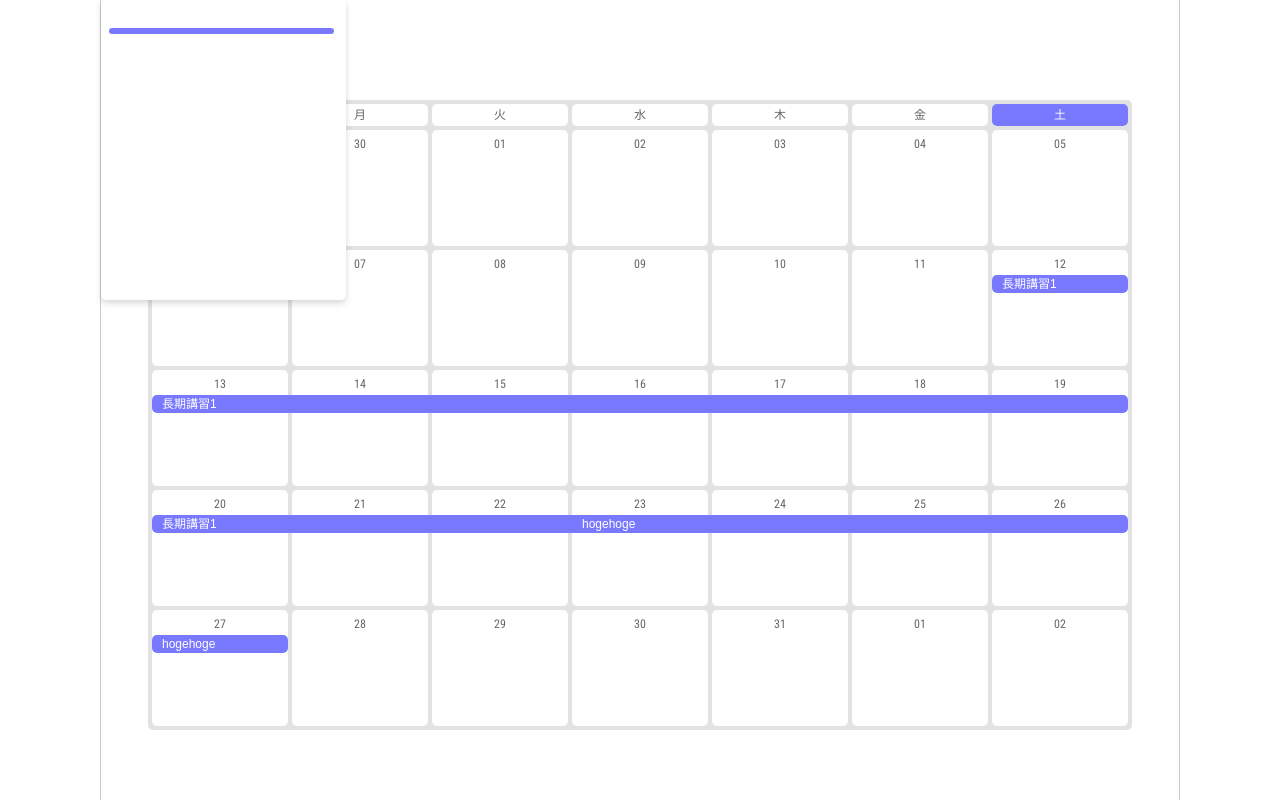
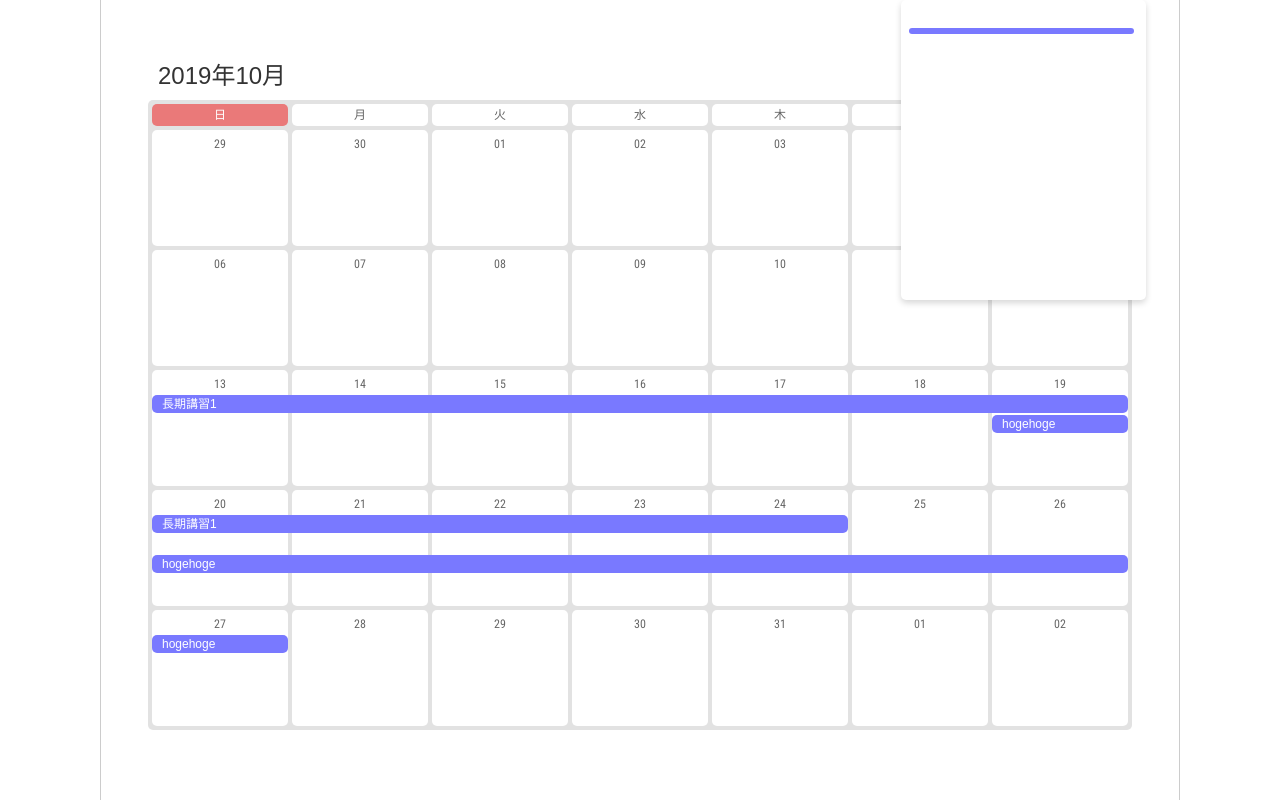
Before and after one commit to Lucas-Poppy/vue-calendar, a Vue app: page / in a window 1280 px wide. Built offline with nearby package versions, Linux system fonts and the light colour scheme.

Commit message:
期間が被った時に下に表示する

```diff
--- a/src/components/modules/Calendar.vue
+++ b/src/components/modules/Calendar.vue
@@ -51,13 +51,16 @@
           <div v-for="day in calendarData" :key="day.index" class="item">
             <div class="content-wrap">
               <span class="day">{{dayFormat(day)}}</span>
-              <span v-for="plan in longPlans(day)"
+              <span v-for="plan in longPlans[day]"
                :key="plan.index"
                class="plan -long -blue"
-               :class="longPlanStatus(plan, day)">
+               :class="longPlanStyleClass(plan, day)">
                 <span>{{ plan.title }}</span>
               </span>
-              <span v-for="plan in dayPlans(day)" :key="plan.index" class="plan -short" :class="colorClass(plan.index)">
+              <span v-for="(plan, index) in dayPlans[day]"
+               :key="index"
+               class="plan -short"
+               :class="shortPlanStyleClass(index, day)">
                 <span class="time">{{plan.start_time}}</span>{{plan.name}}
               </span>
             </div>
@@ -95,7 +98,9 @@ export default {
         day: '',
         title: '',
         plans: []
-      }
+      },
+      duplicateCount: {}, // どの日付に何個のプランが重複しているか
+      planIndex: {}
     }
   },
   methods: {
@@ -112,12 +117,6 @@ export default {
       this.current--
     },
     /**
-     * 指定された日のプランのみを返す
-     */
-    dayPlans (date) {
-      return this.day_plans.filter(x => x.day === date)
-    },
-    /**
      * カラー用のクラスを返す
      */
     colorClass (number) {
@@ -128,19 +127,6 @@ export default {
      */
     dayFormat (date) {
       return moment(date, 'YYYYMMDD').format('DD')
-    },
-    /**
-     * 指定された日に存在する長期予定を返す
-     */
-    longPlans (date) {
-      const todayPlans = this.long_plans.filter(x => (x.start_date === date))
-      if (!this.isWeekStart(date)) {
-        return todayPlans
-      }
-      const plansInTime = this.long_plans.filter(x => (x.start_date <= date && x.end_date >= date))
-      const result = _.uniqBy([...todayPlans, ...plansInTime], 'id')
-
-      return result
     },
     /**
      * その週のどこまで長期講習を表示させるか計算してクラス名を返す
@@ -169,30 +155,94 @@ export default {
     dateDifference (date1, date2) {
       const diffInDays = moment(date1, 'YYYYMMDD').diff(moment(date2, 'YYYYMMDD'), 'days')
       return Math.abs(diffInDays)
+    },
+    shortPlanStyleClass (planIndex, date) {
+      console.log(planIndex)
+      let style = this.colorClass(planIndex)
+      // 期間重複数
+      let duplicateCount = this.duplicateCount[date]
+      let margin = 1
+      for (let i = 1; i <= duplicateCount + 1; i++) {
+        // planIndexに存在するIndexは使わない
+        if (this.planIndex[date].find(item => item === i)) {
+          continue
+        }
+        margin = i
+        this.fillPlanIndex(date, 1, i)
+        break
+      }
+      return `${style} -top${margin}`
+    },
+    /**
+     * 長期講習に付与するclassをまとめるメソッド
+     */
+    longPlanStyleClass (longPlan, date) {
+      let style = this.longPlanStatus(longPlan, date)
+      // 期間重複数
+      let duplicateCount = this.duplicateCount[date]
+      let margin = 1
+      for (let i = 1; i <= duplicateCount + 1; i++) {
+        // planIndexに存在するIndexは使わない
+        if (this.planIndex[date].find(item => item === i)) {
+          continue
+        }
+        margin = i
+        // 指定された日付から何日間あるか
+        const dateDiff = this.dateDifference(date, longPlan.end_date) + 1
+        let j = 0
+        // 来週に跨いでいた場合
+        if (7 - this.weekDay(date) < dateDiff) {
+          j = 7 - this.weekDay(date)
+        } else {
+          j = dateDiff
+        }
+        this.fillPlanIndex(date, j, i)
+        break
+      }
+      return `${style} -top${margin}`
+    },
+    /**
+     * 長期期間の時に他の日のplanIndexを埋めていく
+     * date 夏期講習の要素が入る日
+     * num その週の夏期講習の入る期間
+     * index その日に使っている連番の数値
+     */
+    fillPlanIndex (date, num, index) {
+      for (let i = 0; i < num; i++) {
+        this.planIndex[moment(date, 'YYYYMMDD').add(i, 'days').format('YYYYMMDD')].push(index)
+      }
+    },
+    /**
+     * computedに書けばいいのかメソッドに書けばいいのか迷い中
+     */
+    planCount () {
+      let planCount = {}
+      Object.keys(this.longPlans2).forEach(date => {
+        planCount[date] = 0
+        this.planIndex[date] = []
+        this.longPlans2[date].forEach(() => planCount[date]++)
+      })
+      Object.keys(this.dayPlans).forEach(date => {
+        this.dayPlans[date].forEach(() => planCount[date]++)
+      })
+      this.duplicateCount = planCount
+      this.loopDuplicateCount = planCount
     }
-    // /**
-    //  * その週の開始日を取得する 使うかわからん
-    //  */
-    // weeklyStartDate (date, longPlan) {
-    //   // その週の日曜日と何日差があるか取得
-    //   const diffSunDay = moment(date, 'YYYYMMDD').day()
-    //   // 長期講習の開始日と何日差があるか取得
-    //   const diffInDays = moment(date, 'YYYYMMDD').diff(moment(longPlan.start_date, 'YYYYMMDD'), 'days')
-    //   if (diffSunDay >= diffInDays) {
-    //     return moment(longPlan.start_date, 'YYYYMMDD').format('YYYYMMDD')
-    //   }
-    //   return moment(date, 'YYYYMMDD').add(diffSunDay, 'days').format('YYYYMMDD')
-    // }
-
   },
   created () {
     this.long_plans = [
       {id: 1, start_date: '20191012', end_date: '20191024', title: '長期講習1'},
-      {id: 2, start_date: '20191023', end_date: '20191027', title: 'hogehoge'}
+      {id: 2, start_date: '20191019', end_date: '20191027', title: 'hogehoge'}
     ]
     this.day_plans = [
-      {id: 1, day: '20191015', start_time: '19:00', end_time: '21:00', name: '数学'}
+      {id: 1, day: '20191022', start_time: '19:00', end_time: '21:00', name: '数学'}
     ]
+    this.planCount()
+  },
+  watch: {
+    current (val) {
+      this.planCount()
+    }
   },
   computed: {
     currentMoment () {
@@ -229,8 +279,48 @@ export default {
       const list = result.reduce((pre, current) => { pre.push(...current); return pre }, [])
       return list
     },
-    dateFormat (dateObject) {
-      return ''
+    /**
+     * 日ごとに存在する長期予定を返す
+     */
+    longPlans () {
+      let longPlans = {}
+      this.calendarData.map((date, index, array) => {
+        const todayPlans = this.long_plans.filter(x => (x.start_date === date))
+        const plansInTime = this.long_plans.filter(x => (x.start_date <= date && x.end_date >= date))
+        const result = _.uniqBy([...todayPlans, ...plansInTime], 'id')
+        // this.$set(this.planCount, date, (this.planCount[date] | 0) + result.length)
+        if (!this.isWeekStart(date)) {
+          longPlans[date] = todayPlans
+          return
+        }
+        longPlans[date] = result
+      })
+      return longPlans
+    },
+    /**
+     * 微妙だけど。。。planCount用にもう一つ作る
+     */
+    longPlans2 () {
+      let longPlans = {}
+      this.calendarData.map((date, index, array) => {
+        const todayPlans = this.long_plans.filter(x => (x.start_date === date))
+        const plansInTime = this.long_plans.filter(x => (x.start_date <= date && x.end_date >= date))
+        const result = _.uniqBy([...todayPlans, ...plansInTime], 'id')
+        longPlans[date] = result
+      })
+      return longPlans
+    },
+    /**
+     * 日ごとのプランを計算
+    */
+    dayPlans () {
+      let daysPlans = {}
+      this.calendarData.map((date, index, array) => {
+        const dayPlans = this.day_plans.filter(x => x.day === date)
+        // this.$set(this.planCount, date, (this.planCount[date] | 0) + dayPlans.length)
+        daysPlans[date] = dayPlans
+      })
+      return daysPlans
     }
   }
 }
@@ -243,6 +333,24 @@ export default {
   box-sizing: border-box;
   color: #333;
   font-family: 'Hiragino Kaku Gothic ProN', 'ヒラギノ角ゴ ProN W3', sans-serif
+}
+.-top1 {
+  top :0px;
+}
+.-top2 {
+  top :calc(1em + 8px);
+}
+.-top3 {
+  top :calc(2em + 16px);
+}
+.-top4 {
+  top :calc(3em + 24px);
+}
+.-top5 {
+  top :calc(4em + 32px);
+}
+.-top6 {
+  top :calc(5em + 40px);
 }
 
 .container {
@@ -258,7 +366,7 @@ export default {
 .modal-wrap {
   position: absolute;
   top: 0px;
-  left: 0px
+  left: 800px
 }
 
 .modal-wrap .content-wrap {
```
